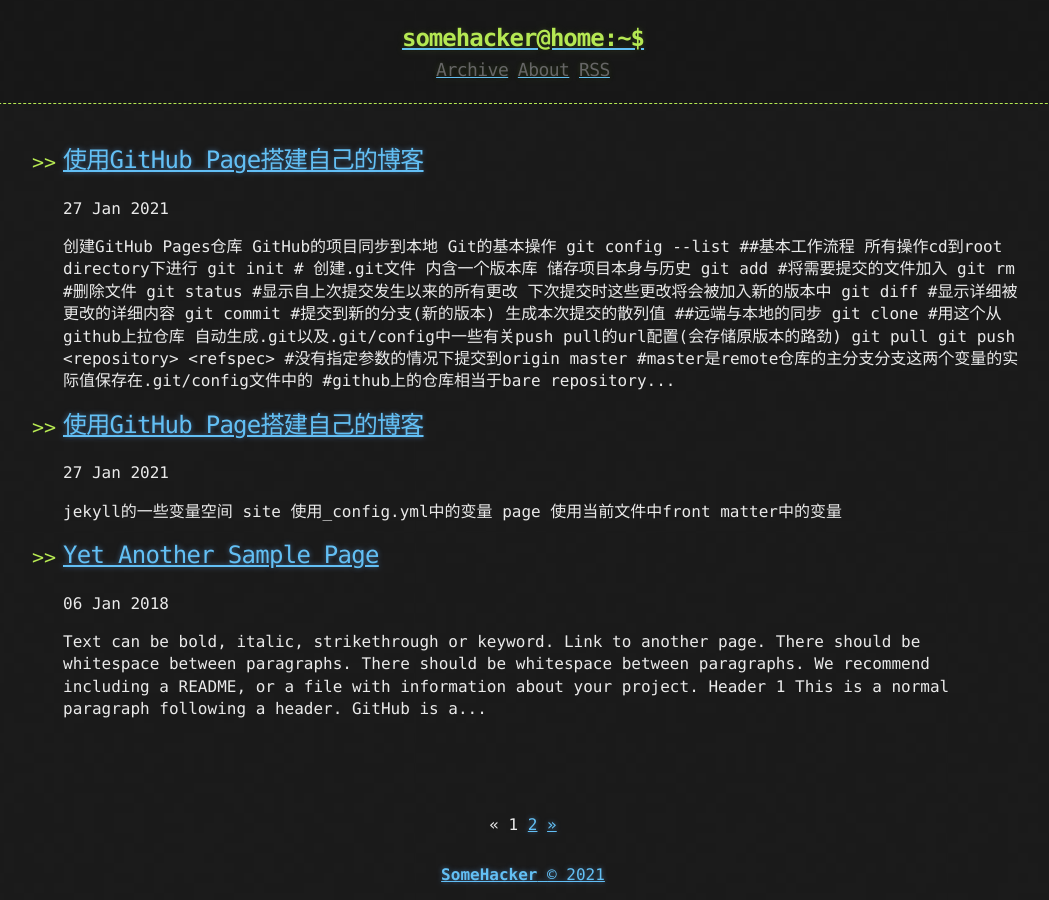
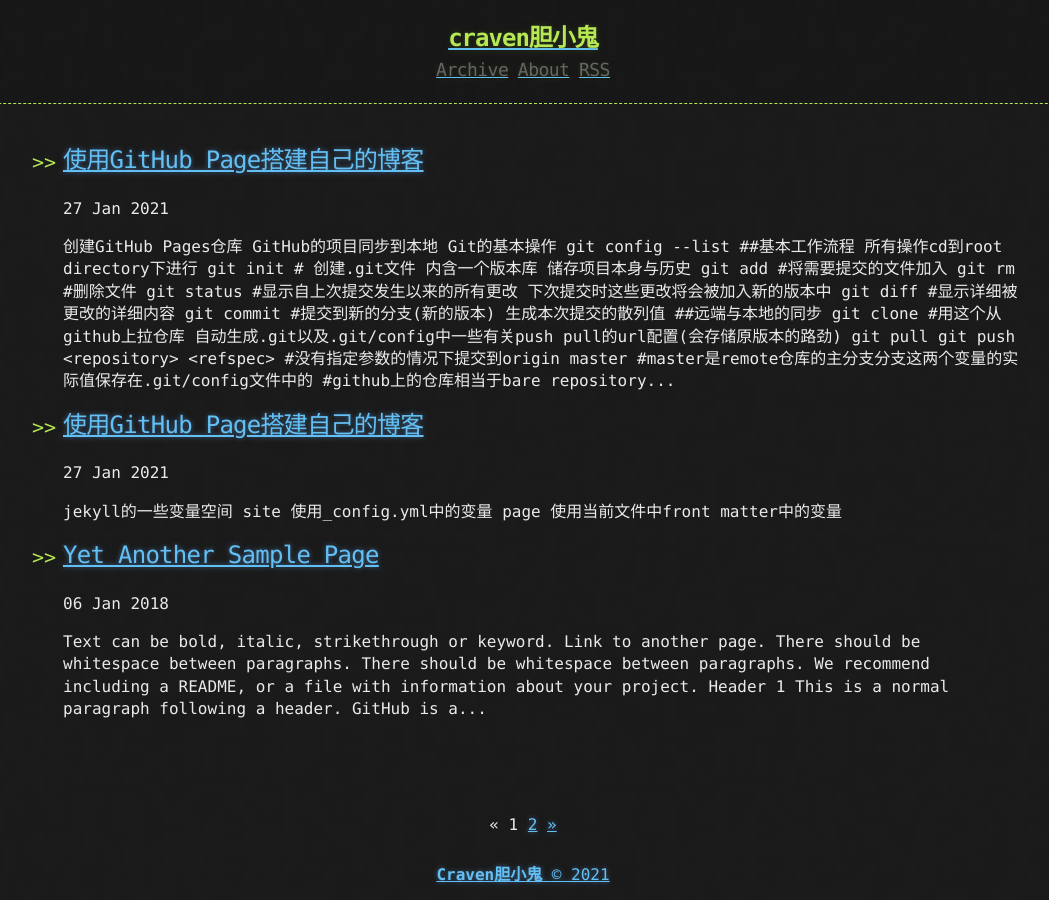
Before and after one commit to Craven1701/Craven1701.github.io, a Jekyll site: the page built from index.html, in a window 1280 px wide. Shown: the whole page, without its empty margins (117-1166 px from the left). Built offline with Jekyll 4.4.1, drawn with Linux system fonts in a browser that asks for light colours; the list of posts is cut into pages by our own code.

Commit message:
修改主页标题

```diff
--- a/_config.yml
+++ b/_config.yml
@@ -28,5 +28,5 @@ plugins:
   - jekyll-sitemap
 
 # Custom variables
-owner : "SomeHacker"
+owner : "Craven胆小鬼"
 year : "2020"
--- a/_includes/header.html
+++ b/_includes/header.html
@@ -2,7 +2,7 @@
   <div>
     <a href="{{ "/" | prepend: site.baseurl | replace: '//', '/' }}">
     {% assign owner_first_name = site.owner | split: " " %}
-    <h1>{{ owner_first_name[0] | downcase }}@home:~$</h1>
+    <h1>{{ owner_first_name[0] | downcase }}</h1>
     </a>
     <div class="header-links">
       {% include links.html %}
```
